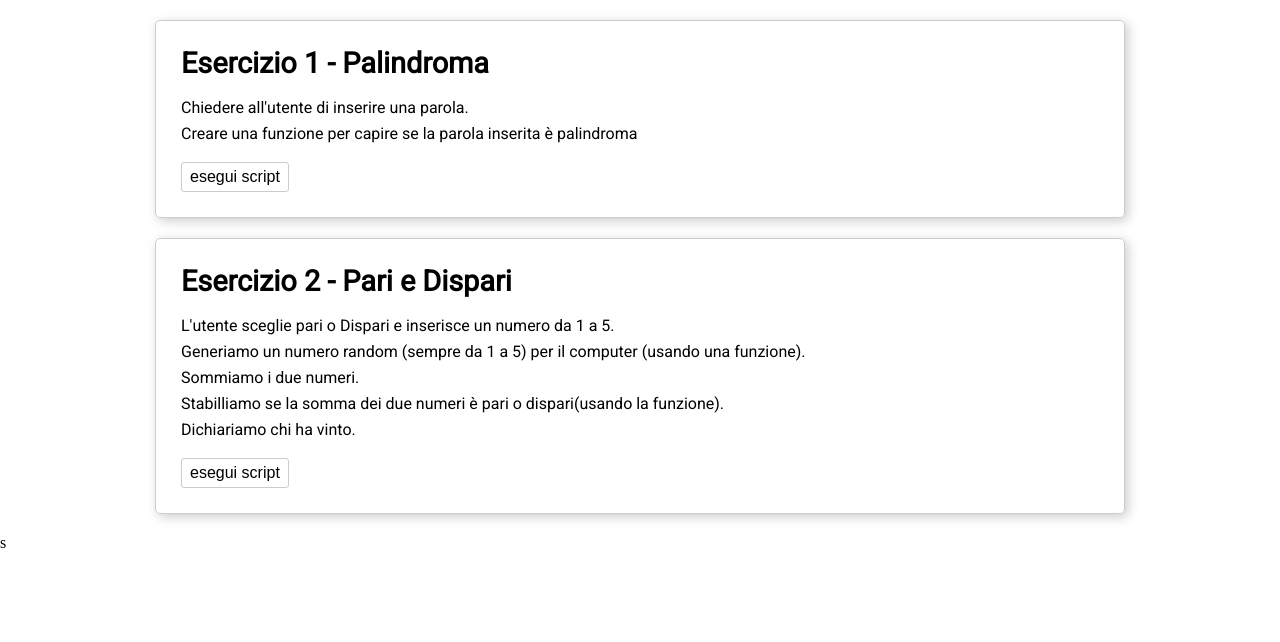
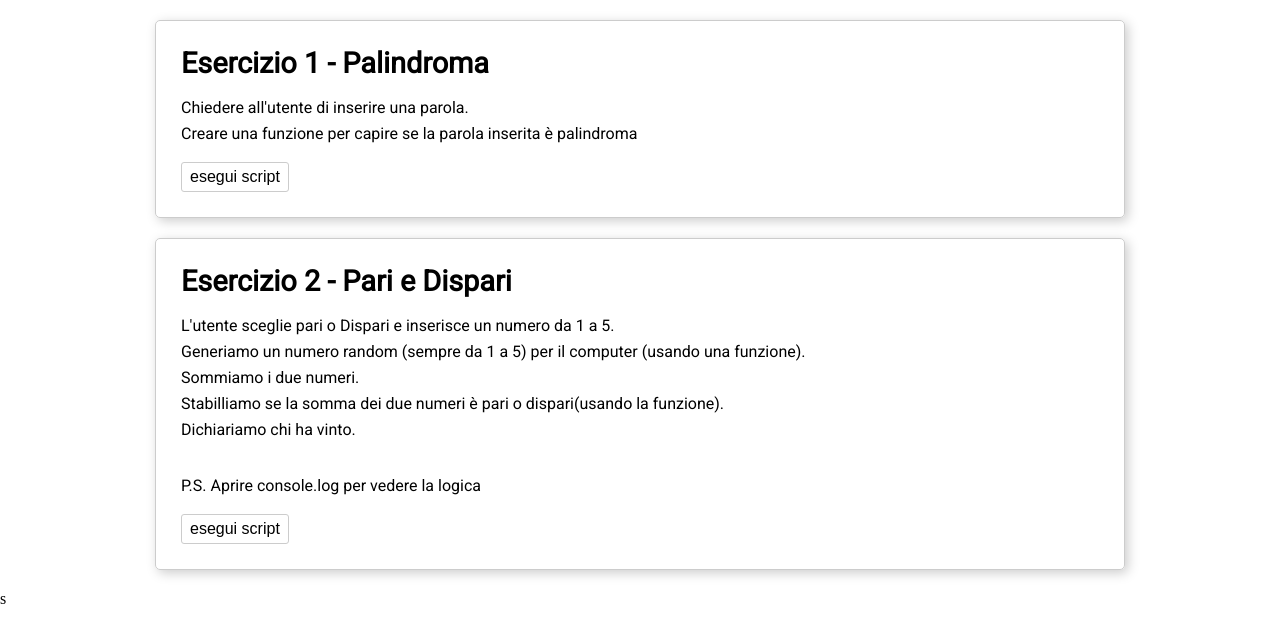
Before and after one commit to alessandro-orlov/js-paliedispari, a plain HTML site: page index.html in a window 1280 px wide. Drawn offline with Linux system fonts and the light colour scheme.

Commit message:
Aggiunto un piccolo appunto in html

```diff
--- a/index.html
+++ b/index.html
@@ -28,6 +28,9 @@
           Stabilliamo se la somma dei due numeri è pari o dispari(usando la funzione).<br>
           Dichiariamo chi ha vinto.
         </p>
+        <p>
+          P.S. Aprire console.log per vedere la logica
+        </p>
         <button id="esercizio-2">esegui script</button>
       </section>
 
```
